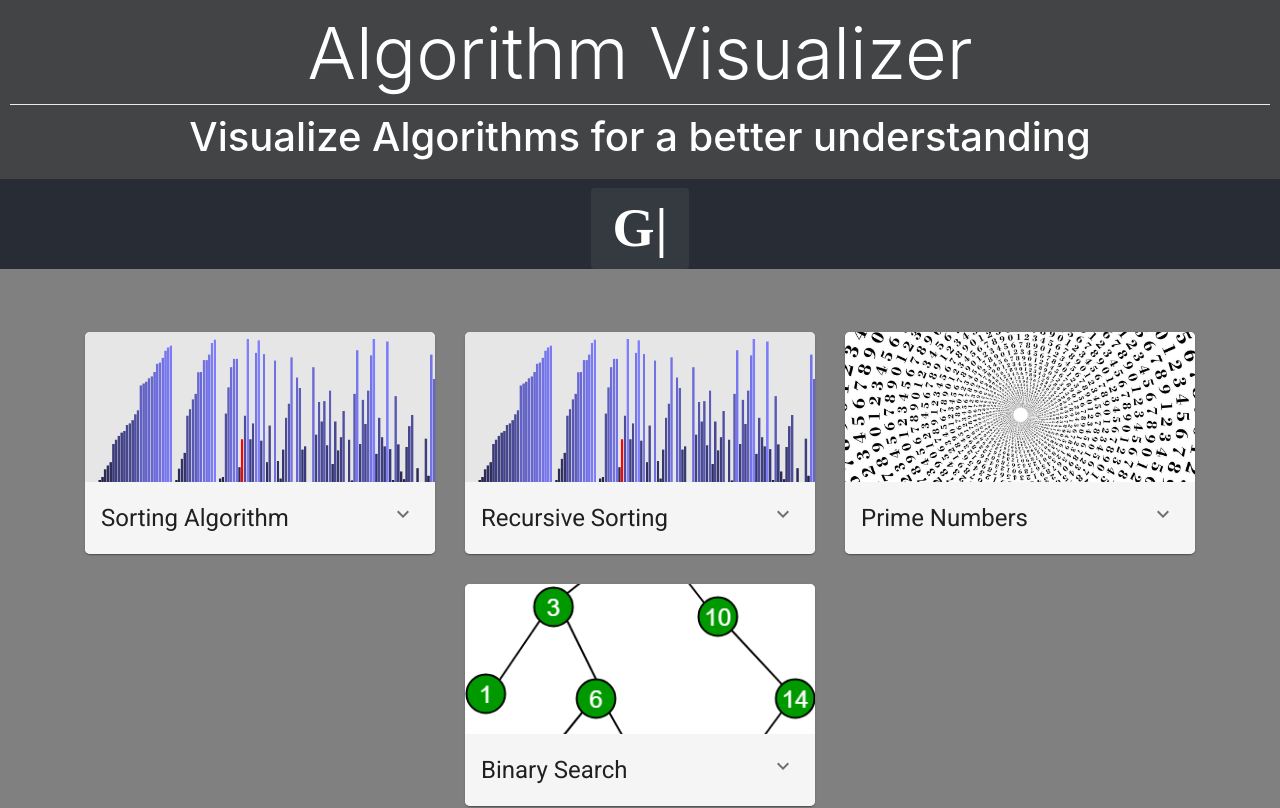
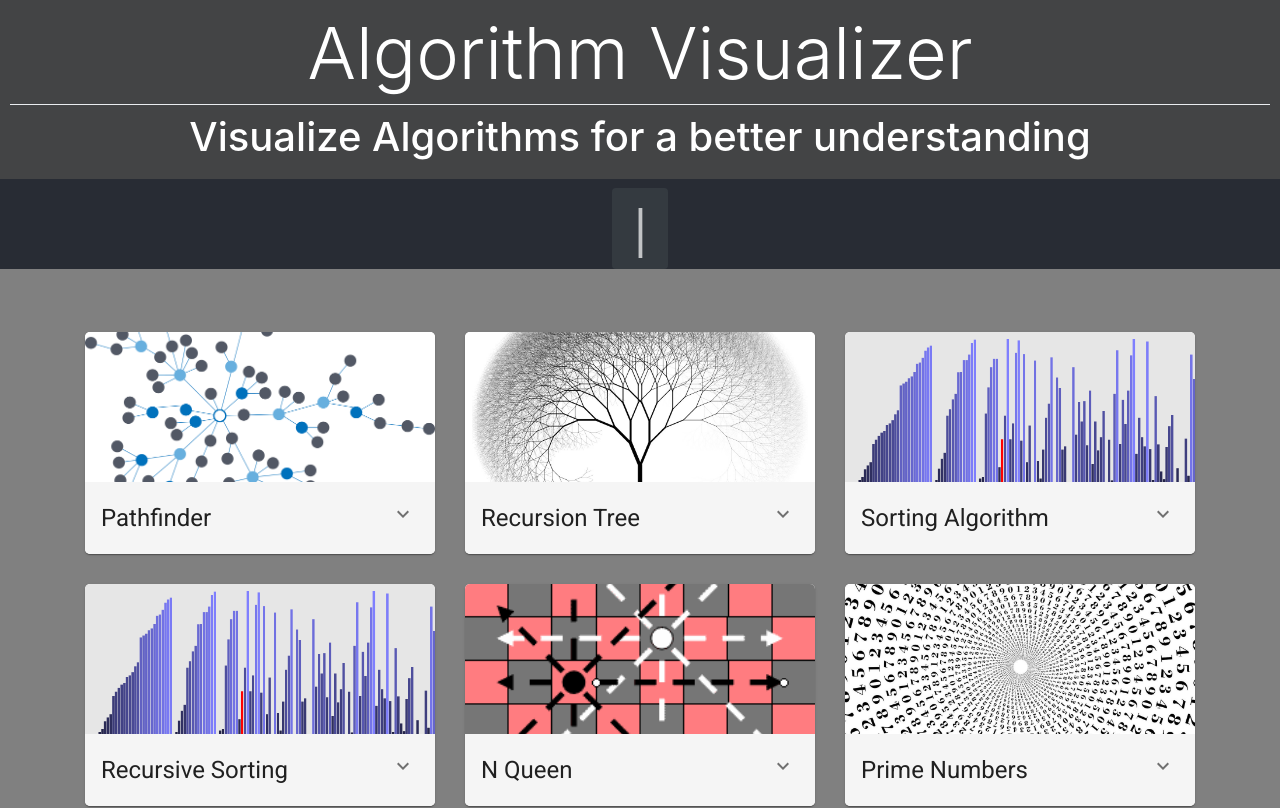
Before and after one commit to hpharshit/Algorithm_Visualizer_using_React, a React (Create React App) app: page /#/ in a window 1280 px wide. Shown: the top 808 px of the page. Built offline with nearby package versions, Linux system fonts and the light colour scheme.

Commit message:
refactoring

```diff
--- a/src/homeComponents/cardDetails.js
+++ b/src/homeComponents/cardDetails.js
@@ -6,21 +6,21 @@ import binSearch from "./images/binaryTree.png";
 import Recursion from "./images/Recursion.jpg";
 export function getDetails() {
   return [
-    // {
-    //   id: 1,
-    //   title: "Pathfinder",
-    //   description: "Visualize graph algorithms like dijkstra, BFS, DFS",
-    //   route: "/pathfinder",
-    //   img: graph,
-    // },
-    // {
-    //   id: 2,
-    //   title: "Recursion Tree",
-    //   description:
-    //     "The process in which a function calls itself directly or indirectly is called recursion. Work in progress",
-    //   route: "/graph",
-    //   img: Recursion,
-    // },
+    {
+      id: 1,
+      title: "Pathfinder",
+      description: "Visualize graph algorithms like dijkstra, BFS, DFS",
+      route: "/pathfinder",
+      img: graph,
+    },
+    {
+      id: 2,
+      title: "Recursion Tree",
+      description:
+        "The process in which a function calls itself directly or indirectly is called recursion. Work in progress",
+      route: "/graph",
+      img: Recursion,
+    },
     {
       id: 3,
       title: "Sorting Algorithm",
@@ -35,14 +35,14 @@ export function getDetails() {
       route: "/recursivesort",
       img: sort,
     },
-    // {
-    //   id: 5,
-    //   title: "N Queen",
-    //   description:
-    //     "The N queens puzzle is the problem of placing N chess queens on an N*N chessboard so that no two queens threaten each other",
-    //   route: "/nqueen",
-    //   img: queen,
-    // },
+    {
+      id: 5,
+      title: "N Queen",
+      description:
+        "The N queens puzzle is the problem of placing N chess queens on an N*N chessboard so that no two queens threaten each other",
+      route: "/nqueen",
+      img: queen,
+    },
     {
       id: 6,
       title: "Prime Numbers",
--- a/src/homeComponents/footer.jsx
+++ b/src/homeComponents/footer.jsx
@@ -5,7 +5,7 @@ class Footer extends Component {
     return (
       <div className="greet">
         <hr className="dropdown-divider" />
-        <h7>&copy; Krishan Singh 2024.</h7>
+        <h7>&copy; Harshit Pandey 2023.</h7>
         <hr className="dropdown-divider" />
       </div>
     );
```
